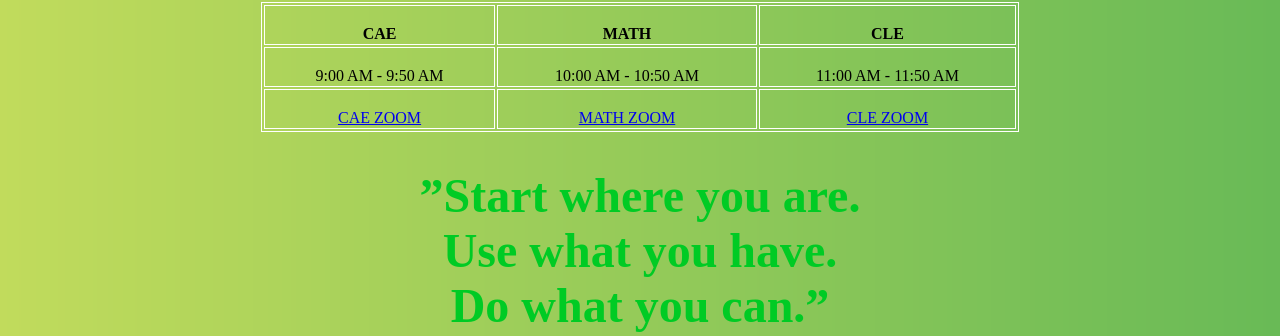
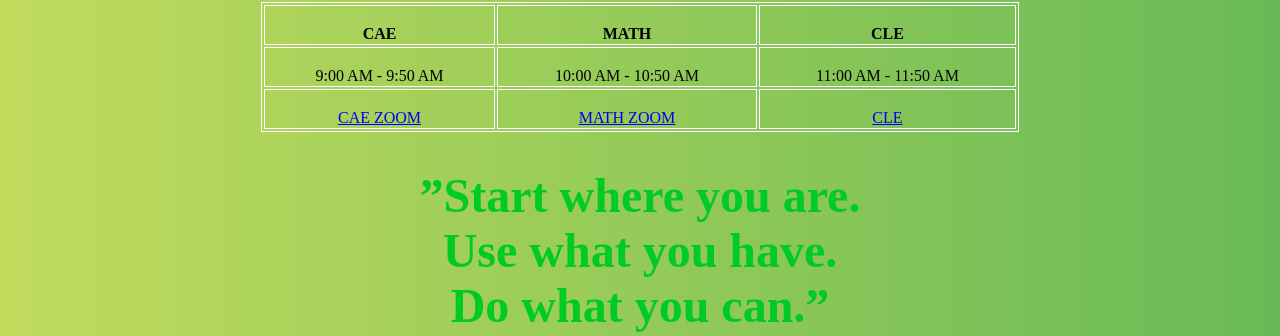
Before and after one commit to Francine120706/performancetaskintle, a PHP site: page / in a window 1280 px wide. Shown: the part 489-825 px from the top of the page. Run offline with PHP 8.4, Linux system fonts and the light colour scheme.

Commit message:
Update index.php

```diff
--- a/index.php
+++ b/index.php
@@ -42,7 +42,7 @@ Group 4 </font> </p> </hr>
 <tr>
 	<td> <br> <center> <a href="cae.html"> CAE ZOOM </a> </td>
 	<td> <br> <center> <a href="math.html"> MATH ZOOM </a>  </td>
-	<td> <br> <center> <a href="cle.html"> CLE ZOOM </a> </td>
+	<td> <br> <center> <a href="cle.html"> CLE </a> </td>
 </tr>
 </table>
 <br>
```
